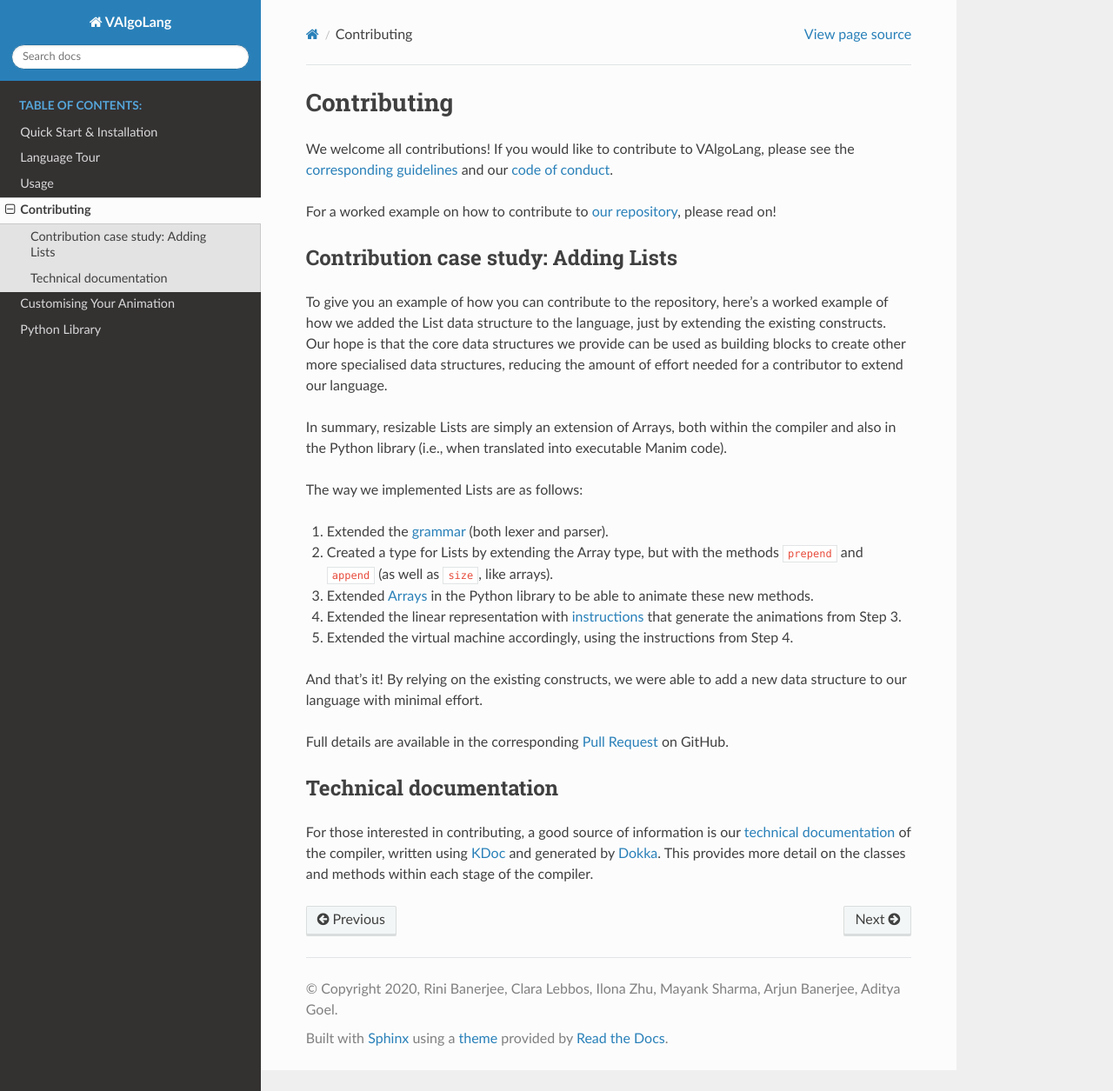
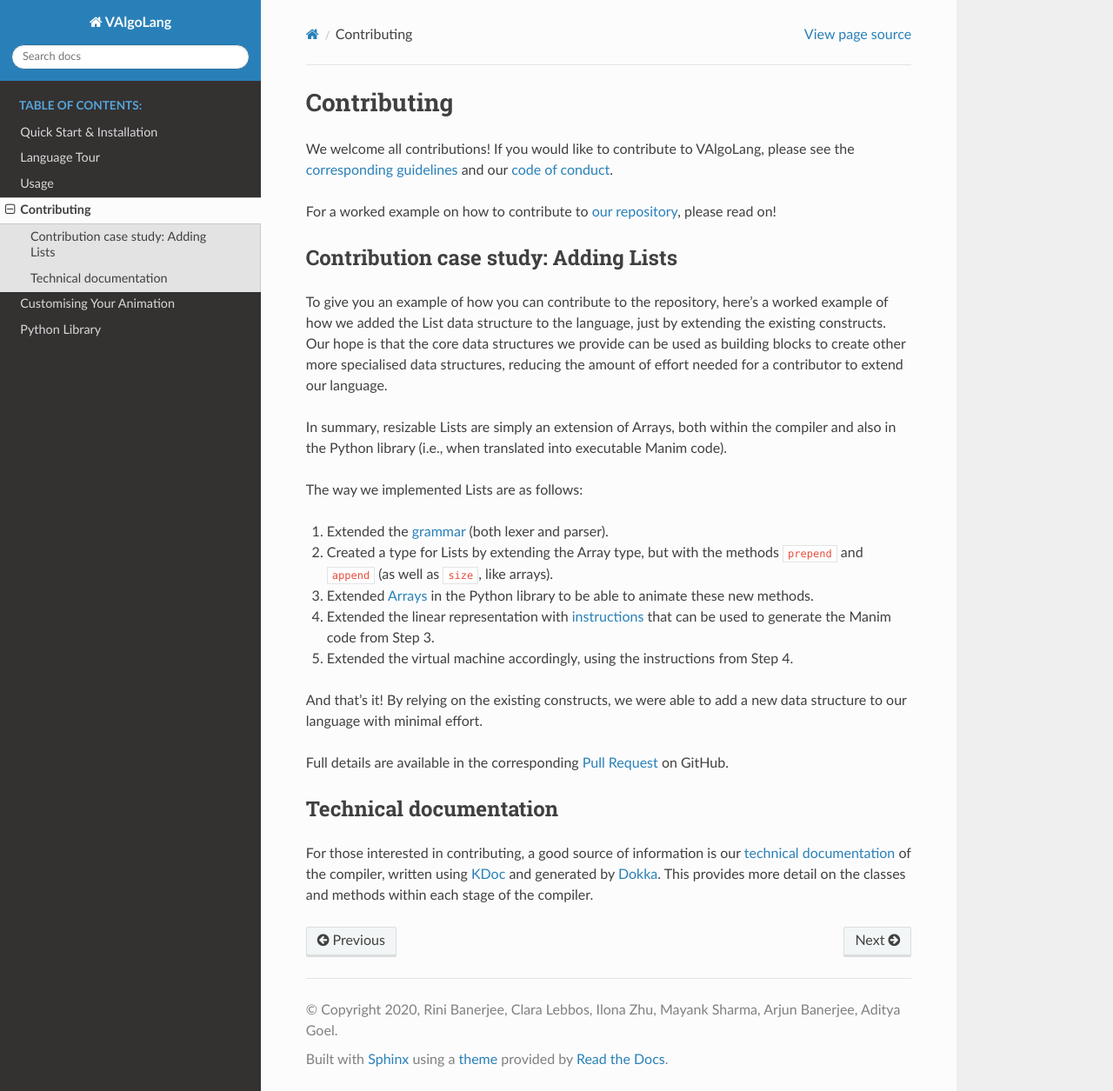
Before and after one commit to VAlgoLang/valgolang.github.io, a Sphinx documentation site: the page built from source/contributing.rst, in a window 1280 px wide and 1255 px high. Shown: the whole window at 87% size. Built offline with Sphinx 7.4.7 and the Read the Docs theme 2.0.0, drawn with Linux system fonts in a browser that asks for light colours.

Commit message:
Minor rephrasing

```diff
--- a/source/contributing.rst
+++ b/source/contributing.rst
@@ -16,7 +16,7 @@ The way we implemented Lists are as follows:
 1. Extended the `grammar <https://github.com/ManimDSL/ManimDSLCompiler/tree/master/antlr_config>`_ (both lexer and parser).
 2. Created a type for Lists by extending the Array type, but with the methods ``prepend`` and ``append`` (as well as ``size``, like arrays).
 3. Extended `Arrays <https://github.com/ManimDSL/ManimDSLCompiler/blob/master/src/main/resources/python/array.py>`_ in the Python library to be able to animate these new methods.
-4. Extended the linear representation with `instructions <https://github.com/ManimDSL/ManimDSLCompiler/blob/master/src/main/kotlin/com/manimdsl/linearrepresentation/datastructures/list/ListLinearRepresentation.kt>`_ that generate the animations from Step 3.
+4. Extended the linear representation with `instructions <https://github.com/ManimDSL/ManimDSLCompiler/blob/master/src/main/kotlin/com/manimdsl/linearrepresentation/datastructures/list/ListLinearRepresentation.kt>`_ that can be used to generate the Manim code from Step 3.
 5. Extended the virtual machine accordingly, using the instructions from Step 4.
 
 And that's it! By relying on the existing constructs, we were able to add a new data structure to our language with minimal effort.
```
